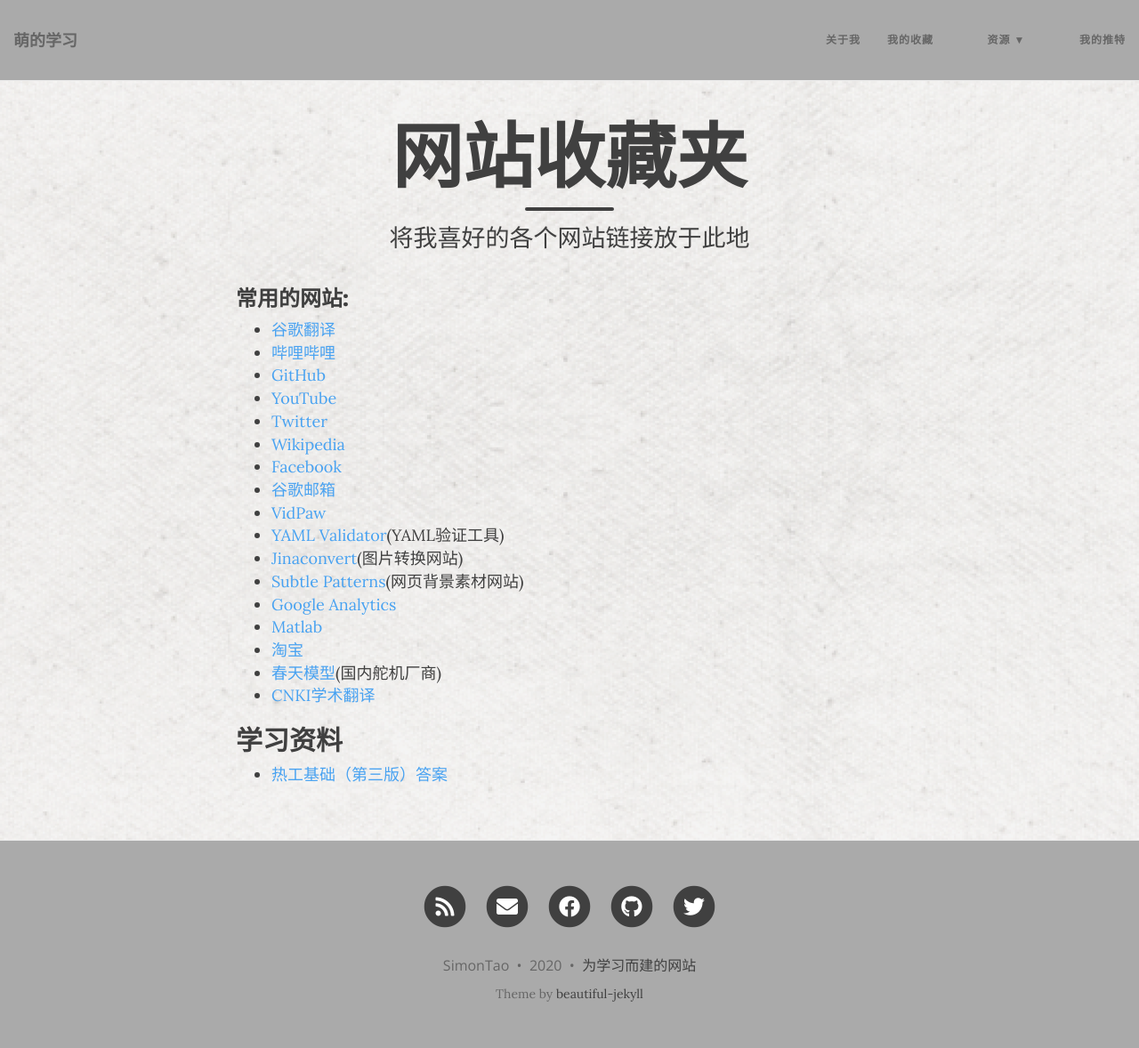
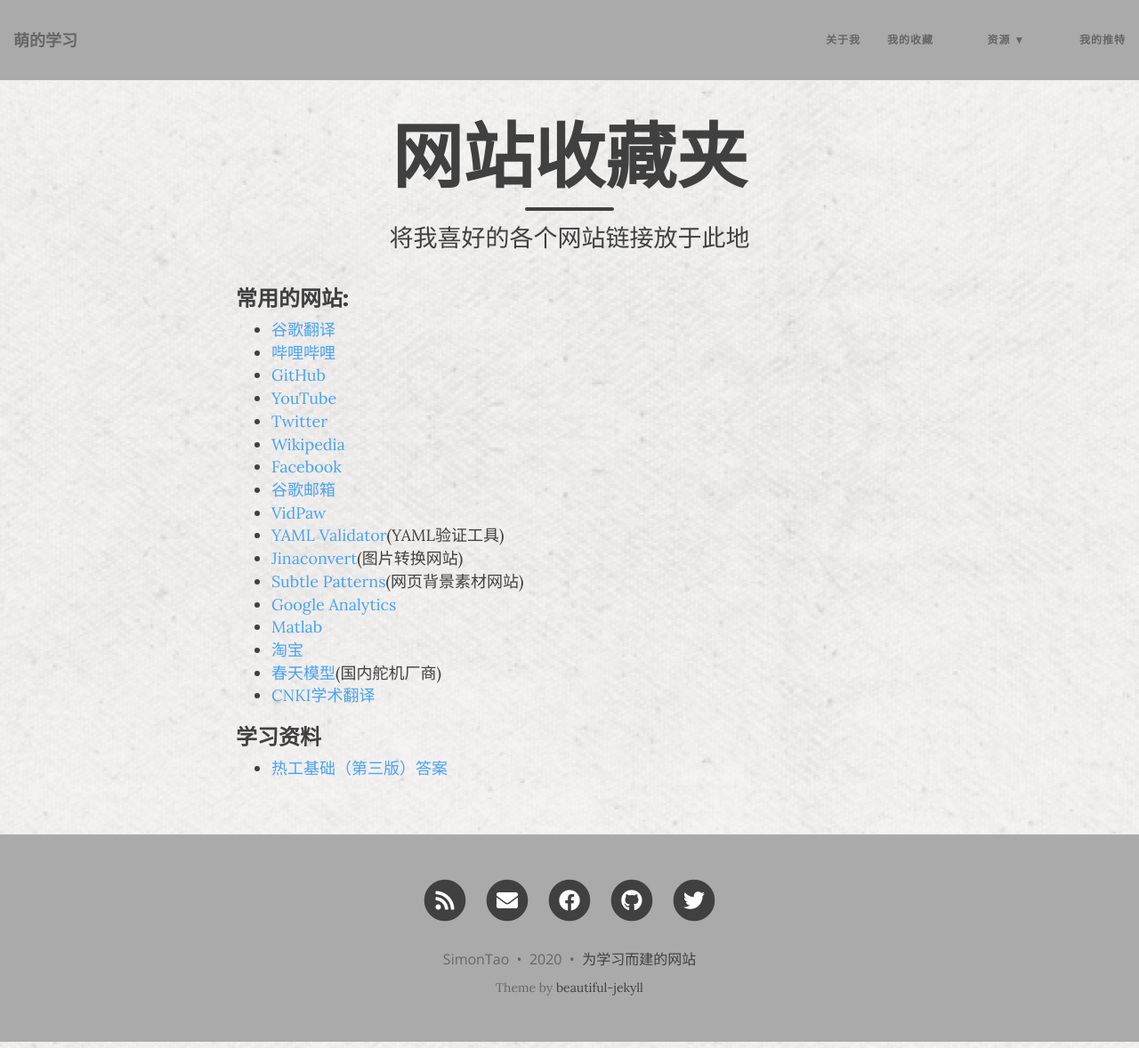
Before and after one commit to SimonTao0831/SimonTao0831.github.io, a Jekyll site: the page built from myfavorite.md, in a window 1280 px wide and 1178 px high. Shown: the whole window at 89% size. Built offline with Jekyll 4.4.1, drawn with Linux system fonts in a browser that asks for light colours; nearby versions of some CDN libraries.

```diff
--- a/myfavorite.md
+++ b/myfavorite.md
@@ -24,5 +24,5 @@ subtitle: 将我喜好的各个网站链接放于此地
 - [春天模型](http://www.ctwz.webportal.cc/)(国内舵机厂商)
 - [CNKI学术翻译](http://dict.cnki.net/)
 
-## 学习资料
+### 学习资料
 - [热工基础（第三版）答案](http://211.64.28.63/meol/common/script/preview/download_preview.jsp?fileid=2214287&resid=508308&lid=32784)
```
